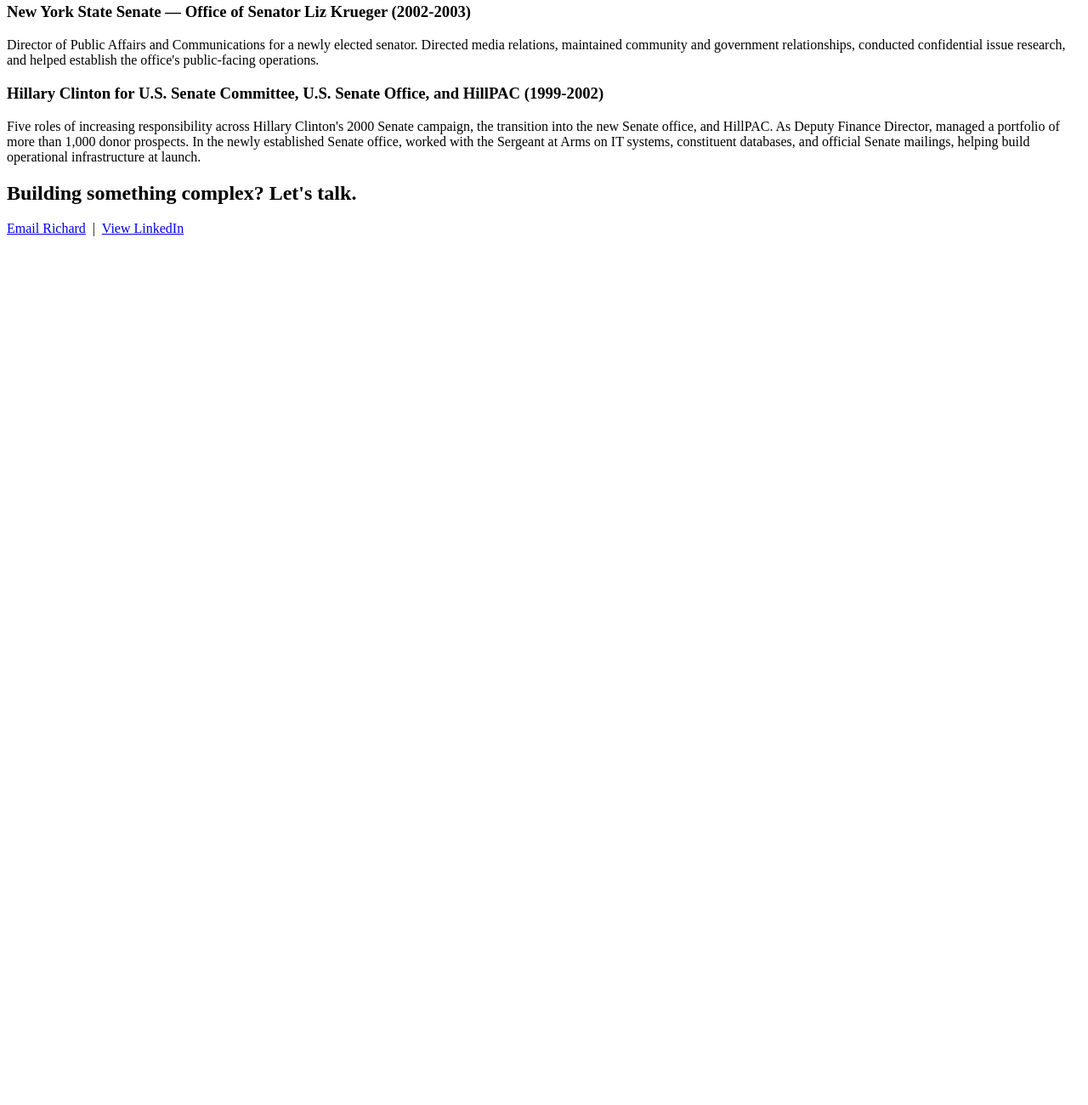
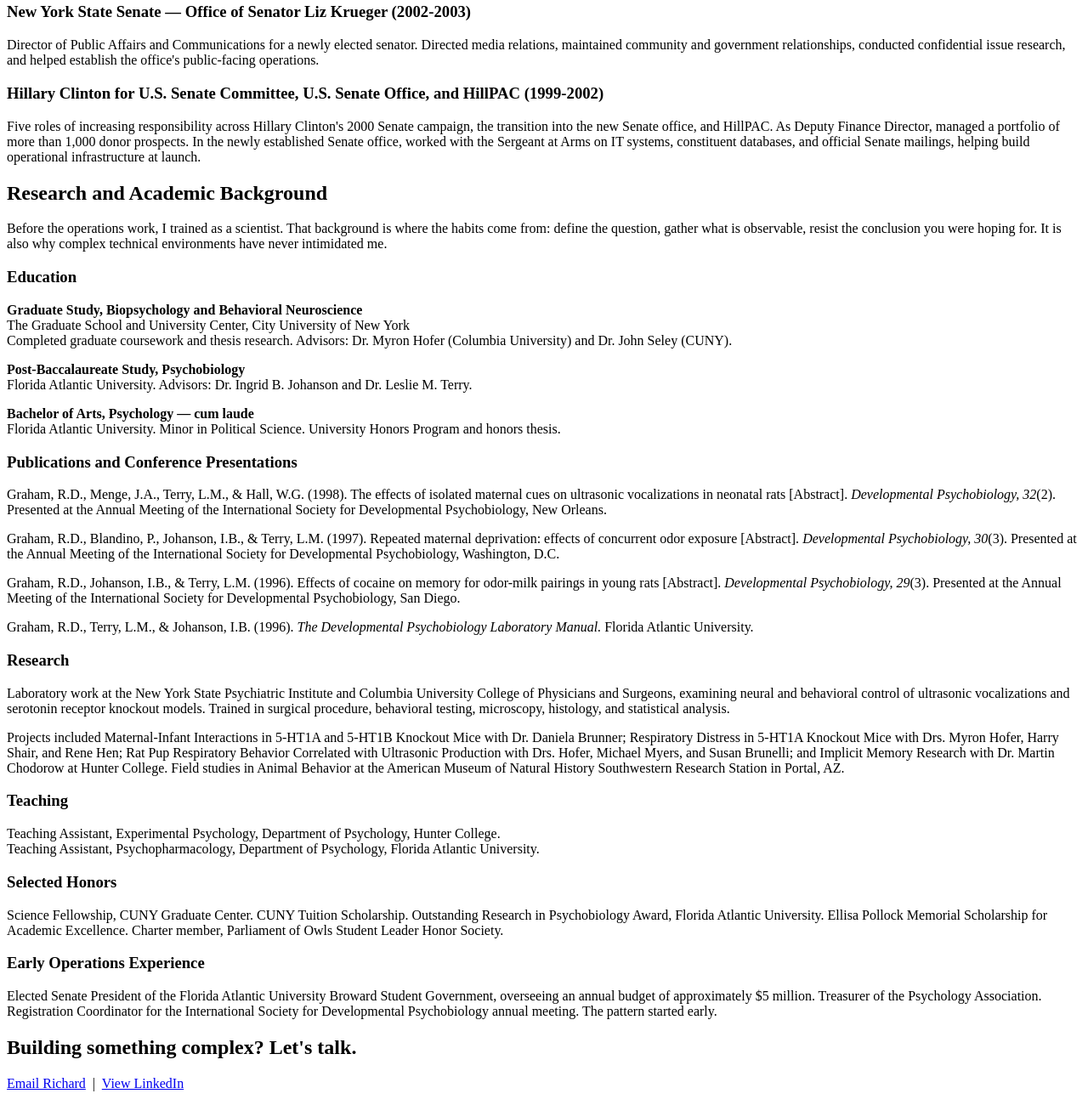
Before and after one commit to Tethon/richard-graham, a plain HTML site: page index.html in a window 1280 px wide. Shown: the part 765-2065 px from the top of the page at 85% size. Before the commit the page ends 1059 px from the top, so only its background shows below. Drawn offline with Linux system fonts and the light colour scheme.

Commit message:
Add research and academic background section

```diff
--- a/index.html
+++ b/index.html
@@ -19,7 +19,7 @@
 
 <p>If you're that kind of leader, we should talk.</p>
 
-<h2>Selected experience</h2>
+<h2>Selected Experience</h2>
 
 <h3>Blackwater Development LLC (2018-Present)</h3>
 <p>Executive and operations partner to a private development principal in Massachusetts. Portfolio spans multimillion-dollar residential development, property operations, and financial administration. Manage calendar, communications, contracts, and QuickBooks records; conduct due diligence across deeds, chains of title, and covenants; support acquisition strategy and closing decisions.</p>
@@ -39,6 +39,49 @@
 <h3>Hillary Clinton for U.S. Senate Committee, U.S. Senate Office, and HillPAC (1999-2002)</h3>
 <p>Five roles of increasing responsibility across Hillary Clinton's 2000 Senate campaign, the transition into the new Senate office, and HillPAC. As Deputy Finance Director, managed a portfolio of more than 1,000 donor prospects. In the newly established Senate office, worked with the Sergeant at Arms on IT systems, constituent databases, and official Senate mailings, helping build operational infrastructure at launch.</p>
 
+<h2>Research and Academic Background</h2>
+
+<p>Before the operations work, I trained as a scientist. That background is where the habits come from: define the question, gather what is observable, resist the conclusion you were hoping for. It is also why complex technical environments have never intimidated me.</p>
+
+<h3>Education</h3>
+<p>
+  <strong>Graduate Study, Biopsychology and Behavioral Neuroscience</strong><br>
+  The Graduate School and University Center, City University of New York<br>
+  Completed graduate coursework and thesis research. Advisors: Dr. Myron Hofer (Columbia University) and Dr. John Seley (CUNY).
+</p>
+<p>
+  <strong>Post-Baccalaureate Study, Psychobiology</strong><br>
+  Florida Atlantic University. Advisors: Dr. Ingrid B. Johanson and Dr. Leslie M. Terry.
+</p>
+<p>
+  <strong>Bachelor of Arts, Psychology — cum laude</strong><br>
+  Florida Atlantic University. Minor in Political Science. University Honors Program and honors thesis.
+</p>
+
+<h3>Publications and Conference Presentations</h3>
+<p>Graham, R.D., Menge, J.A., Terry, L.M., &amp; Hall, W.G. (1998). The effects of isolated maternal cues on ultrasonic vocalizations in neonatal rats [Abstract]. <em>Developmental Psychobiology, 32</em>(2). Presented at the Annual Meeting of the International Society for Developmental Psychobiology, New Orleans.</p>
+
+<p>Graham, R.D., Blandino, P., Johanson, I.B., &amp; Terry, L.M. (1997). Repeated maternal deprivation: effects of concurrent odor exposure [Abstract]. <em>Developmental Psychobiology, 30</em>(3). Presented at the Annual Meeting of the International Society for Developmental Psychobiology, Washington, D.C.</p>
+
+<p>Graham, R.D., Johanson, I.B., &amp; Terry, L.M. (1996). Effects of cocaine on memory for odor-milk pairings in young rats [Abstract]. <em>Developmental Psychobiology, 29</em>(3). Presented at the Annual Meeting of the International Society for Developmental Psychobiology, San Diego.</p>
+
+<p>Graham, R.D., Terry, L.M., &amp; Johanson, I.B. (1996). <em>The Developmental Psychobiology Laboratory Manual.</em> Florida Atlantic University.</p>
+
+<h3>Research</h3>
+<p>Laboratory work at the New York State Psychiatric Institute and Columbia University College of Physicians and Surgeons, examining neural and behavioral control of ultrasonic vocalizations and serotonin receptor knockout models. Trained in surgical procedure, behavioral testing, microscopy, histology, and statistical analysis.</p>
+
+<p>Projects included Maternal-Infant Interactions in 5-HT1A and 5-HT1B Knockout Mice with Dr. Daniela Brunner; Respiratory Distress in 5-HT1A Knockout Mice with Drs. Myron Hofer, Harry Shair, and Rene Hen; Rat Pup Respiratory Behavior Correlated with Ultrasonic Production with Drs. Hofer, Michael Myers, and Susan Brunelli; and Implicit Memory Research with Dr. Martin Chodorow at Hunter College. Field studies in Animal Behavior at the American Museum of Natural History Southwestern Research Station in Portal, AZ.</p>
+
+<h3>Teaching</h3>
+<p>Teaching Assistant, Experimental Psychology, Department of Psychology, Hunter College.<br>
+Teaching Assistant, Psychopharmacology, Department of Psychology, Florida Atlantic University.</p>
+
+<h3>Selected Honors</h3>
+<p>Science Fellowship, CUNY Graduate Center. CUNY Tuition Scholarship. Outstanding Research in Psychobiology Award, Florida Atlantic University. Ellisa Pollock Memorial Scholarship for Academic Excellence. Charter member, Parliament of Owls Student Leader Honor Society.</p>
+
+<h3>Early Operations Experience</h3>
+<p>Elected Senate President of the Florida Atlantic University Broward Student Government, overseeing an annual budget of approximately $5 million. Treasurer of the Psychology Association. Registration Coordinator for the International Society for Developmental Psychobiology annual meeting. The pattern started early.</p>
+
 <h2>Building something complex? Let's talk.</h2>
 
 <p>
```
